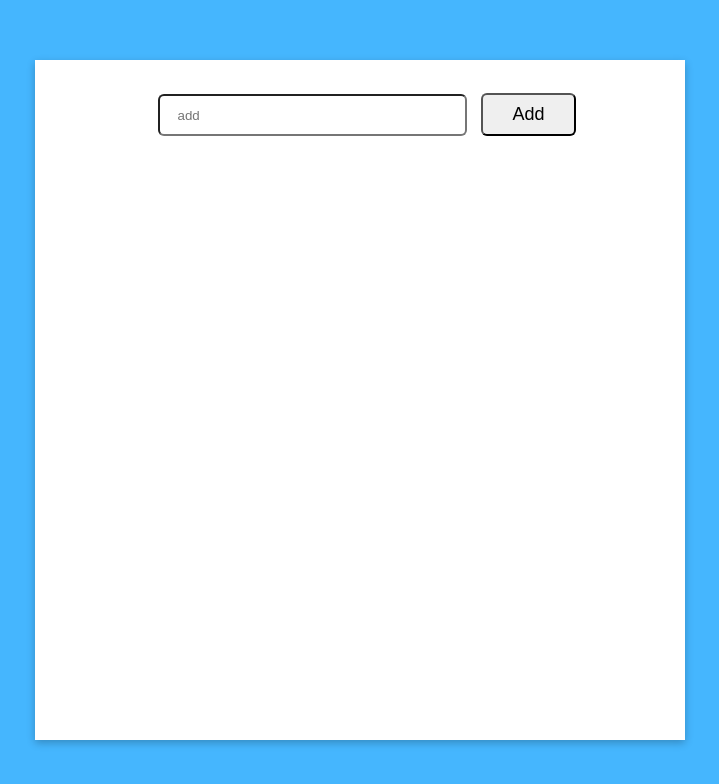
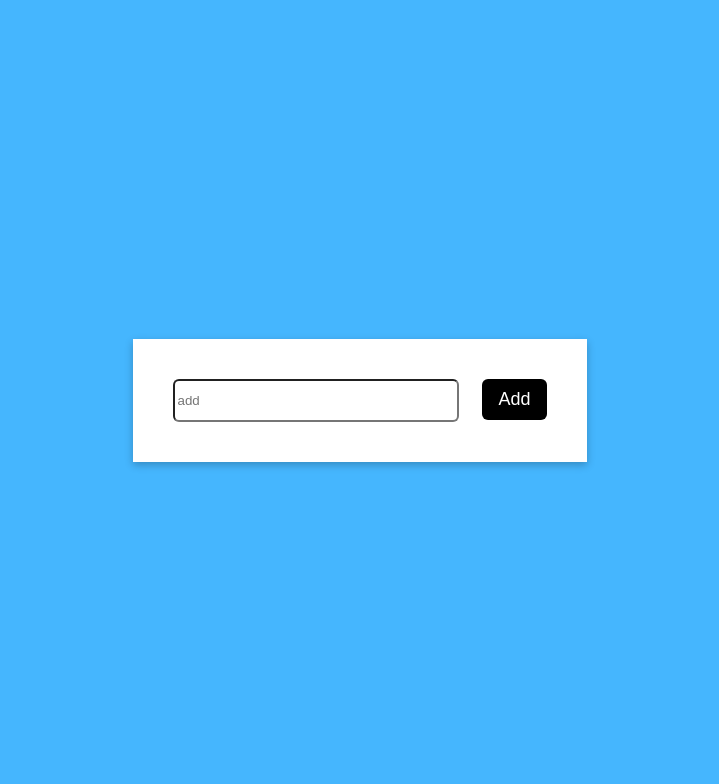
Before and after one commit to AhmedHassan588/TO-DO-APP, a React (Create React App) app: page / in a window 1280 px wide. Shown: the top 784 px of the page, without its empty margins (280-999 px from the left). Built offline with nearby package versions, Linux system fonts and the light colour scheme.

Commit message:
updated-app-css

```diff
--- a/src/App.css
+++ b/src/App.css
@@ -8,39 +8,38 @@
 .card {
   box-shadow: rgb(0 0 0 / 24%) 0px 3px 8px;
   background-color: white;
-  width: 650px;
-  height: 85vh;
+  padding: 40px;
 }
-button {
+Button {
   cursor: pointer;
-  padding: 9px 29px;
+  padding: 10px 16px;
   font-size: 18px;
   border-radius: 6px;
+  background-color: black;
+  color: white;
+  border: none;
 }
-.handle {
+.input-wrapper {
+  background-color: lightgray;
+  padding: 10px 20px;
   text-align: center;
-  padding-top: 5%;
 }
-input[type="text"] {
-  width: 271px;
-  margin: 0px 14px;
-  height: 38px;
+input {
+  width: 278px;
+  margin: 0px 23px;
+  margin-left: 0;
+  height: 37px;
   border-radius: 6px;
-  padding: 0px 17px;
+  outline: none;
 }
-.todo {
-  position: absolute;
-  top: 23%;
-  left: 39.5%;
-  right: 0%;
+.todos-wrapper {
+  margin-top: 40px;
+}
+.list-item {
   display: flex;
+  justify-content: space-between;
   align-items: center;
-  border: 1px solid black;
-  width: 18%;
-  padding: 13px 14px;
-  border-radius: 8px;
+  margin-bottom: 30px;
+  background-color: lightgray;
+  padding: 10px 20px;
 }
-.butt {
-  POSITION: ABSOLUTE;
-  LEFT: 76%;
-}
```
